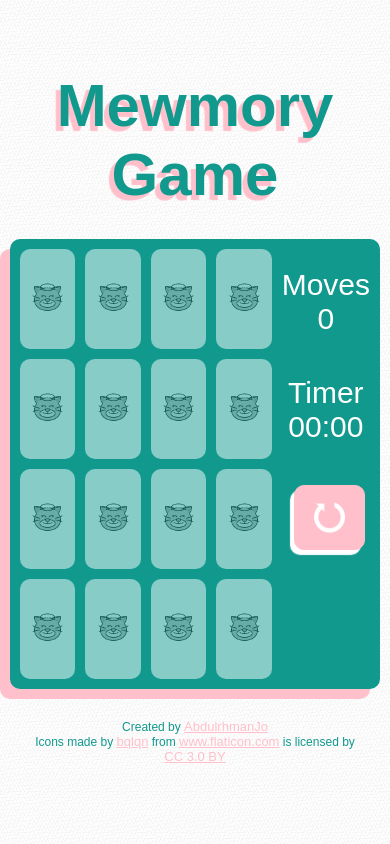
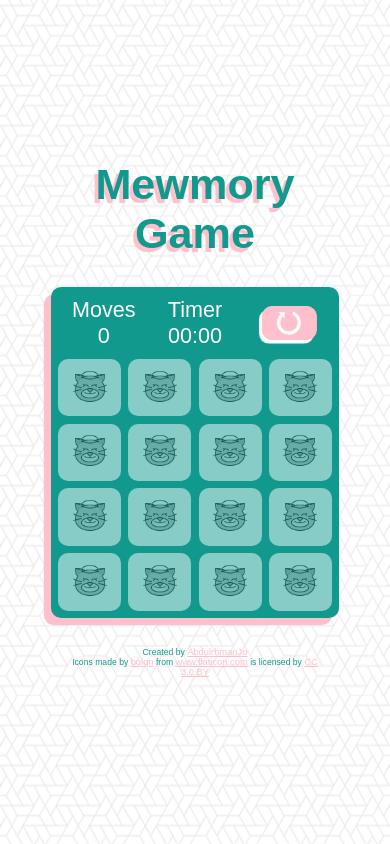
Before and after one commit to AbdulrhmanJo/Memory-Game, a website: page index.html in a window 390 px wide. Drawn offline with nearby package versions, Linux system fonts and the light colour scheme; a web font is replaced by a local one.

Commit message:
add responsive techniques to the page

```diff
--- a/sass/main.scss
+++ b/sass/main.scss
@@ -8,6 +8,13 @@
 }
 
 html {
+  @media only screen and (max-width: 38.75em) {
+    font-size: 50%;
+  }
+
+  @media only screen and (max-width: 35em) {
+    font-size: 45%;
+  }
   font-size: 62.5%;
 }
 
@@ -20,7 +27,7 @@ body {
   text-align: center;
 
   animation: animateBG 3s linear infinite;
-  background-size: 30%;
+  // background-size:;
 
   display: grid;
   grid-template-rows: repeat(3, min-content);
@@ -30,6 +37,16 @@ body {
     minmax(1rem, 1fr) [full-end];
   grid-row-gap: 2rem;
   align-content: center;
+
+  @media only screen and (max-width: 35em) {
+    grid-template-columns:
+      [full-start] minmax(1rem, 1fr)
+      [center-start] minmax(min-content, 40rem) [center-end]
+      minmax(1rem, 1fr) [full-end];
+
+      grid-row-gap: 3rem;
+
+  }
 }
 
 //----text-----
@@ -39,9 +56,11 @@ body {
   text-shadow: -0.5rem 0.5rem 0.1rem pink;
   grid-row: 1/2;
   grid-column: center-start/center-end;
-  align-self: start;
+  align-self: stretch;
   justify-self: stretch;
   color: #11998e;
+
+
 }
 
 .copyright {
@@ -59,7 +78,6 @@ body {
   }
 }
 
-
 //------------board------------
 .container {
   grid-row: 2/3;
@@ -75,6 +93,11 @@ body {
   grid-template-columns: repeat(5, 1fr);
   grid-gap: 1rem;
   grid-auto-flow: column;
+
+  @media only screen and (max-width: 35em) {
+    grid-template-rows: repeat(5, minmax(min-content, 8rem));
+    grid-template-columns: repeat(4, 1fr);
+  }
 }
 
 //-----------card-----------
@@ -131,24 +154,47 @@ body {
   border-radius: 10px;
   height: 100%;
 
+  @media only screen and (max-width: 35em) {
+    grid-row: 1/2;
+    grid-column: 1/-1;
+    grid-template-columns: repeat(3, 1fr);
+    grid-template-rows: 1fr;
+  }
+
   font-size: 3rem;
   display: grid;
   grid-template-rows: repeat(4, 1fr);
   align-items: center;
   color: white;
   &__moves {
+    @media only screen and (max-width: 35em) {
+      grid-row: 1/2;
+      grid-column: 1/2;
+    }
     grid-row: 1/2;
     display: flex;
     flex-direction: column;
   }
 
   &__timer {
+    @media only screen and (max-width: 35em) {
+      grid-row: 1/2;
+      grid-column: 2/3;
+    }
     grid-row: 2/3;
     display: flex;
     flex-direction: column;
   }
 
   &__reset {
+    @media only screen and (max-width: 35em) {
+      grid-row: 1/2;
+      grid-column: 3/4;
+
+      height: 60%;
+      width: 60%;
+    }
+
     grid-row: 3/4;
     border: pink 1px solid;
     justify-self: center;
@@ -162,21 +208,18 @@ body {
     border-radius: 10px;
     background-color: pink;
     box-shadow: -0.4rem 0.5rem 0.1rem white;
-    transition: all .2s;
-    transform: translateX(.4rem);
+    transition: all 0.2s;
+    transform: translateX(0.4rem);
     &--img {
       width: 45%;
     }
 
-    &:active{
+    &:active {
       box-shadow: none;
-      transform: translate(-.5rem,.4rem);
-
+      transform: translate(-0.5rem, 0.4rem);
     }
   }
 }
-
-
 
 //-----animation
 @keyframes animateBG {
```
Also changed, not shown: css/style.css.
